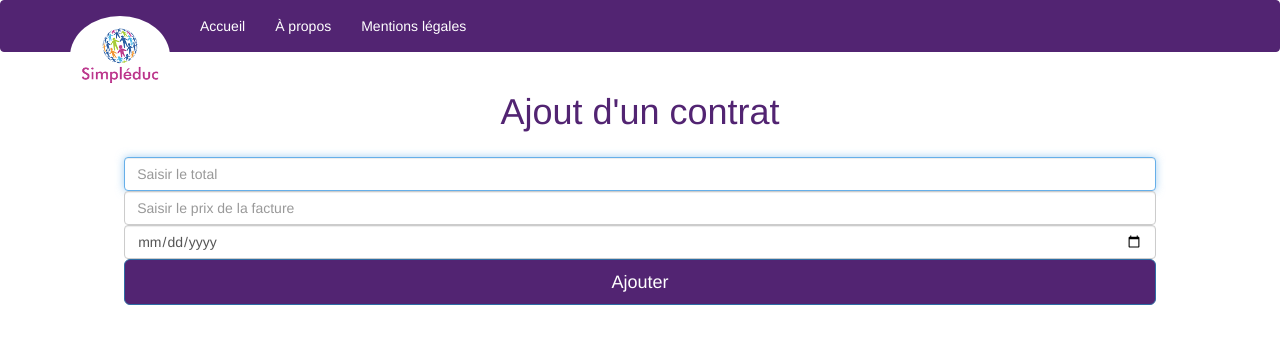
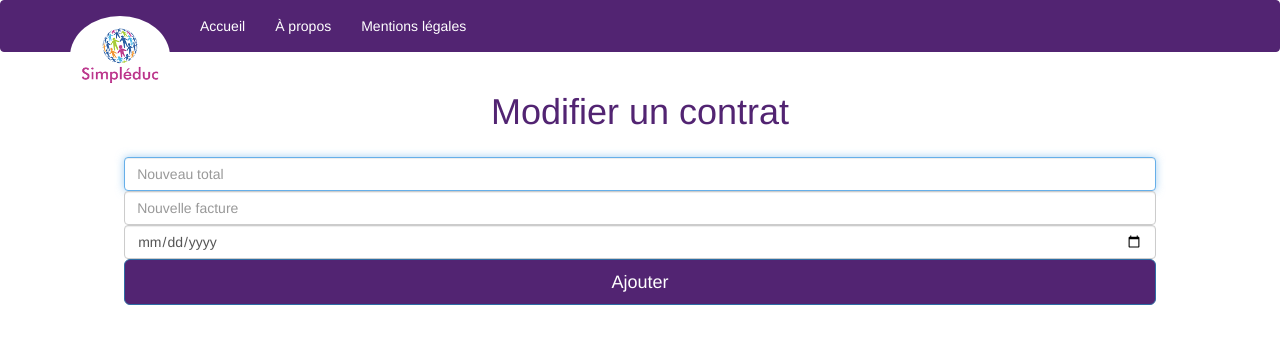
Before and after one commit to ClementDeriencourt/PPE, a PHP site: template src/vue/contrat-modif.html.twig in a window 1280 px wide. Shown: the top 352 px of the page. Run offline with PHP 8.4, Linux system fonts and the light colour scheme; the template is opened without the code that fills it, so the values that code supplies are empty; some libraries are stand-ins or nearby versions.

```diff
--- a/src/vue/contrat-modif.html.twig
+++ b/src/vue/contrat-modif.html.twig
@@ -1,12 +1,12 @@
 {% extends "base.html.twig" %}
 
-{% block title %} {{ parent() }} - Ajout d'un contrat {% endblock %}
+{% block title %} {{ parent() }} - Modifier un contrat {% endblock %}
 
-{% block contenu %} <h1> Ajout d'un contrat </h1>
+{% block contenu %} <h1> Modifier un contrat </h1>
 
 {% if form.valide is defined %}
     {% if form.valide == true %}
-       <h1 class="h3 mb-3 font-weight-normal">Ajout réussie</h1>
+       <h1 class="h3 mb-3 font-weight-normal">Modification réussie</h1>
     {% else %}
        <h1 class="h3 mb-3 font-weight-normal">{{ form.valide.message }}</h1>
     {% endif %}
@@ -15,9 +15,9 @@
 <div class="panel-body">
   <form  class="form-signin" action="index.php?page=contratmodif" method="post" enctype="application/x-www-form-urlencoded">
     <label for="totalContrat" class="sr-only">Total:</label>
-    <input type="int" id="totalContrat" name="totalContrat" class="form-control" placeholder="Saisir le total" required autofocus>
+    <input type="int" id="totalContrat" name="totalContrat" class="form-control" placeholder="Nouveau total" required autofocus>
     <label for="facture" class="sr-only">Facture:</label>
-    <input type="int" id="totalContrat" name="facture" class="form-control" placeholder="Saisir le prix de la facture" required autofocus>
+    <input type="int" id="totalContrat" name="facture" class="form-control" placeholder="Nouvelle facture" required autofocus>
     <label for="facture" class="sr-only">Date de la signature:</label>
     <input type="date" id="totalContrat" name="dateSignature" class="form-control" placeholder="Saisir la date de la signature" required autofocus>
 
```
Also changed, not shown: src/vue/equipe.html.twig (+36 -0 lines).
